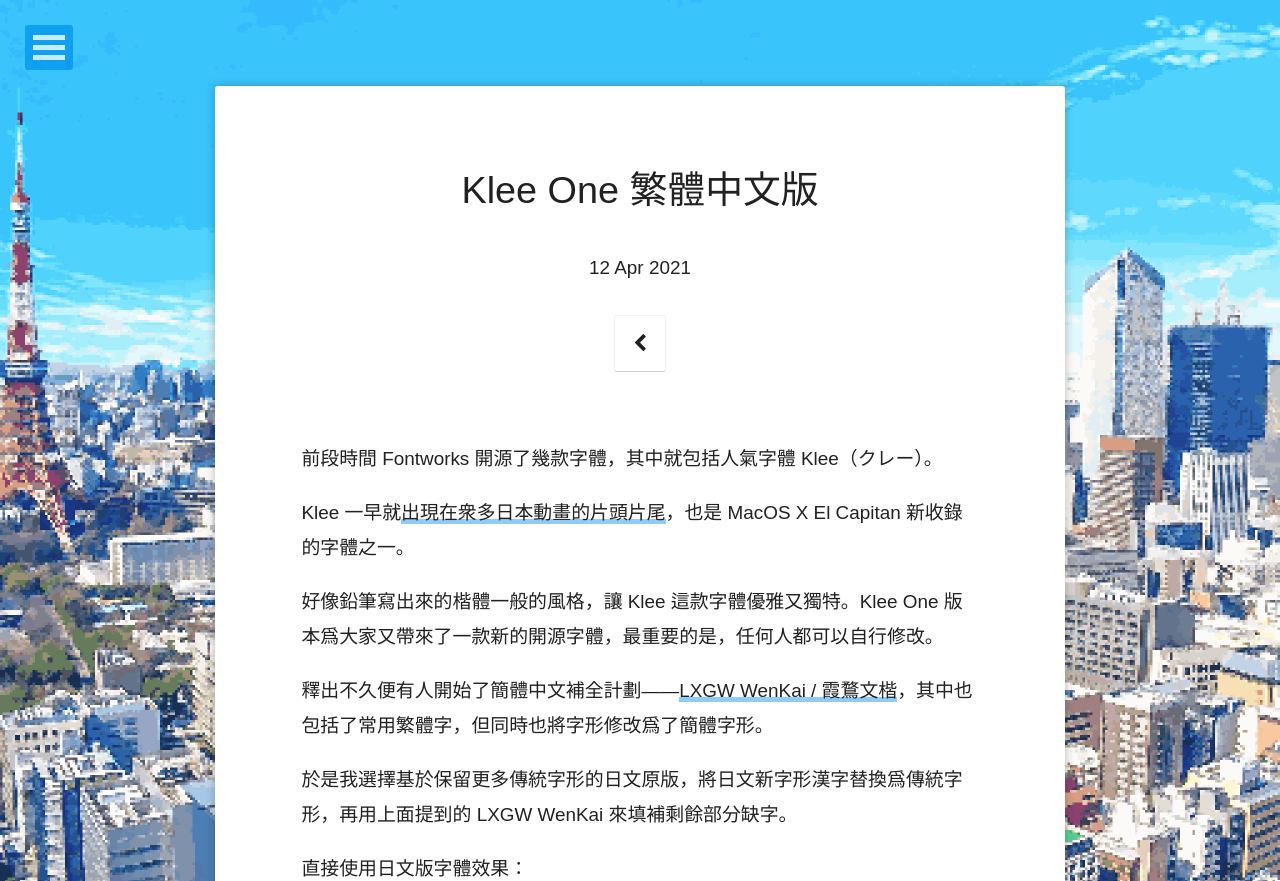
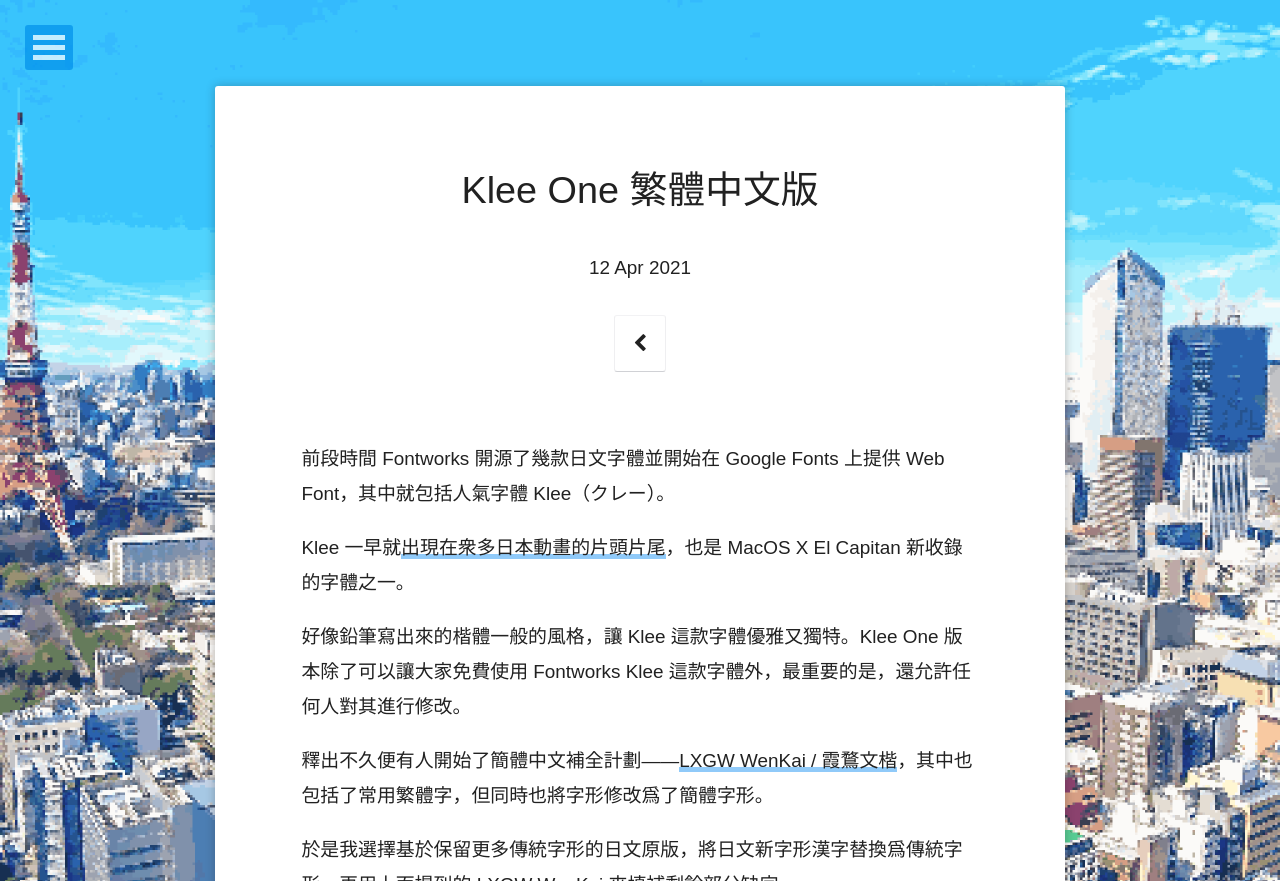
Before and after one commit to dorawei/dorawei.github.io, a Jekyll site: the page built from _posts/2021-04-12-klee-one-tc.markdown, in a window 1280 px wide and 900 px high, cut to the strip 0-881 px from the top of the window. Built offline with Jekyll 4.4.1, drawn with Linux system fonts in a browser that asks for light colours; our own code applies the rules of GitHub Pages for plain Markdown files; comment, search, counter and statistics services are not loaded; a style sheet for code colours, icons or effects is not loaded; some of the changed text lies outside the part shown.

Commit message:
Updated Klee One Tc

```diff
--- a/_posts/2021-04-12-klee-one-tc.markdown
+++ b/_posts/2021-04-12-klee-one-tc.markdown
@@ -4,15 +4,19 @@
 tags:
 - 字體
 - 字形
+- Fontworks
+- FOT-Klee Pro
+- Google Fonts
+- Web Font
 comments: true
 excerpt: Klee One TC——更符合繁體中文習慣的人氣日文字體 Klee 修改版
 ---
 
-前段時間 Fontworks 開源了幾款字體，其中就包括人氣字體 Klee（クレー）。
+前段時間 Fontworks 開源了幾款日文字體並開始在 Google Fonts 上提供 Web Font，其中就包括人氣字體 Klee（クレー）。
 
 Klee 一早就[出現在衆多日本動畫的片頭片尾](https://dorawei.xyz/fot-klee-pro/){:target="_blank"}，也是 MacOS X El Capitan 新收錄的字體之一。
 
-好像鉛筆寫出來的楷體一般的風格，讓 Klee 這款字體優雅又獨特。Klee One 版本爲大家又帶來了一款新的開源字體，最重要的是，任何人都可以自行修改。
+好像鉛筆寫出來的楷體一般的風格，讓 Klee 這款字體優雅又獨特。Klee One 版本除了可以讓大家免費使用 Fontworks Klee 這款字體外，最重要的是，還允許任何人對其進行修改。
 
 釋出不久便有人開始了簡體中文補全計劃——[LXGW WenKai / 霞鶩文楷](https://github.com/lxgw/LxgwWenKai){:target="_blank"}，其中也包括了常用繁體字，但同時也將字形修改爲了簡體字形。
 
```
